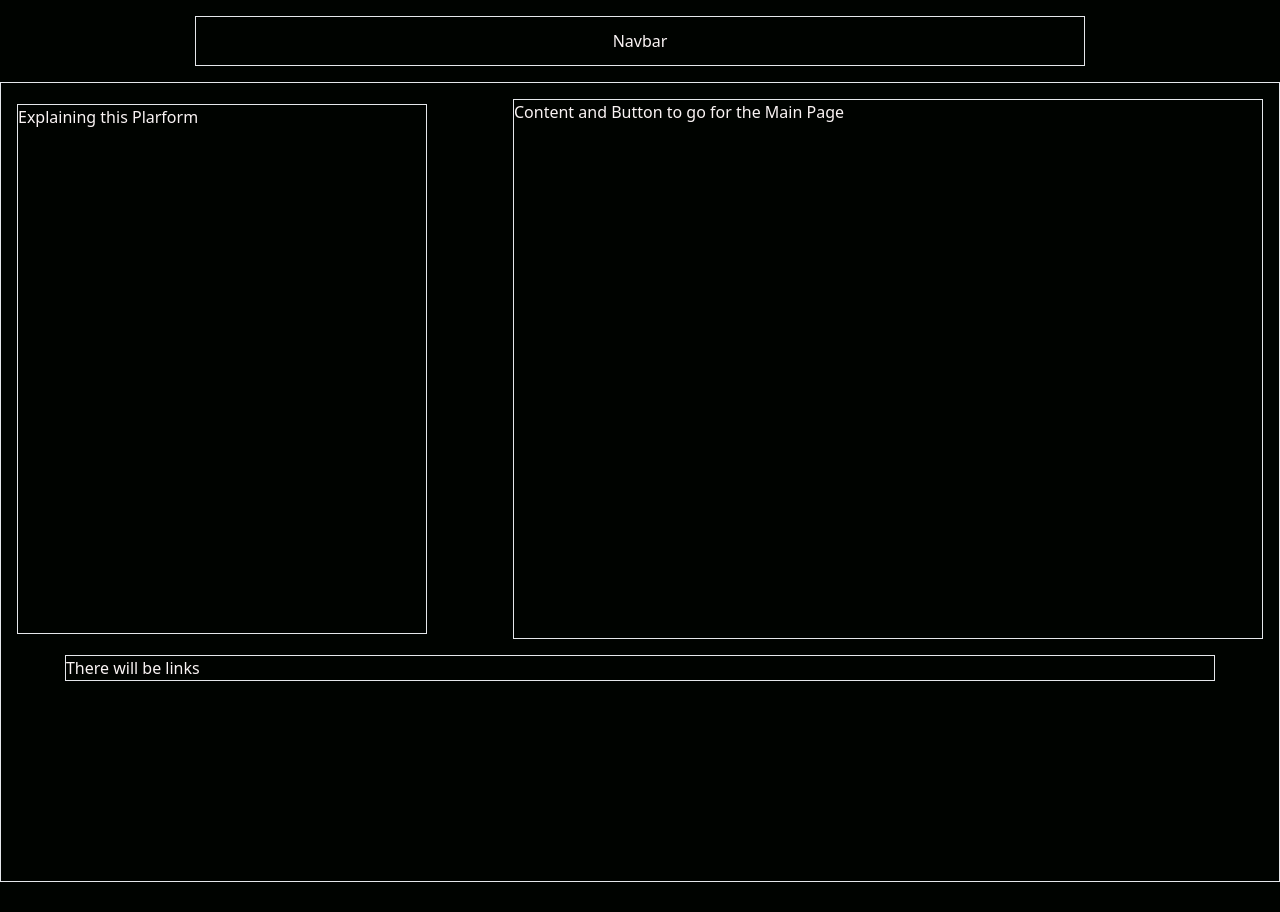
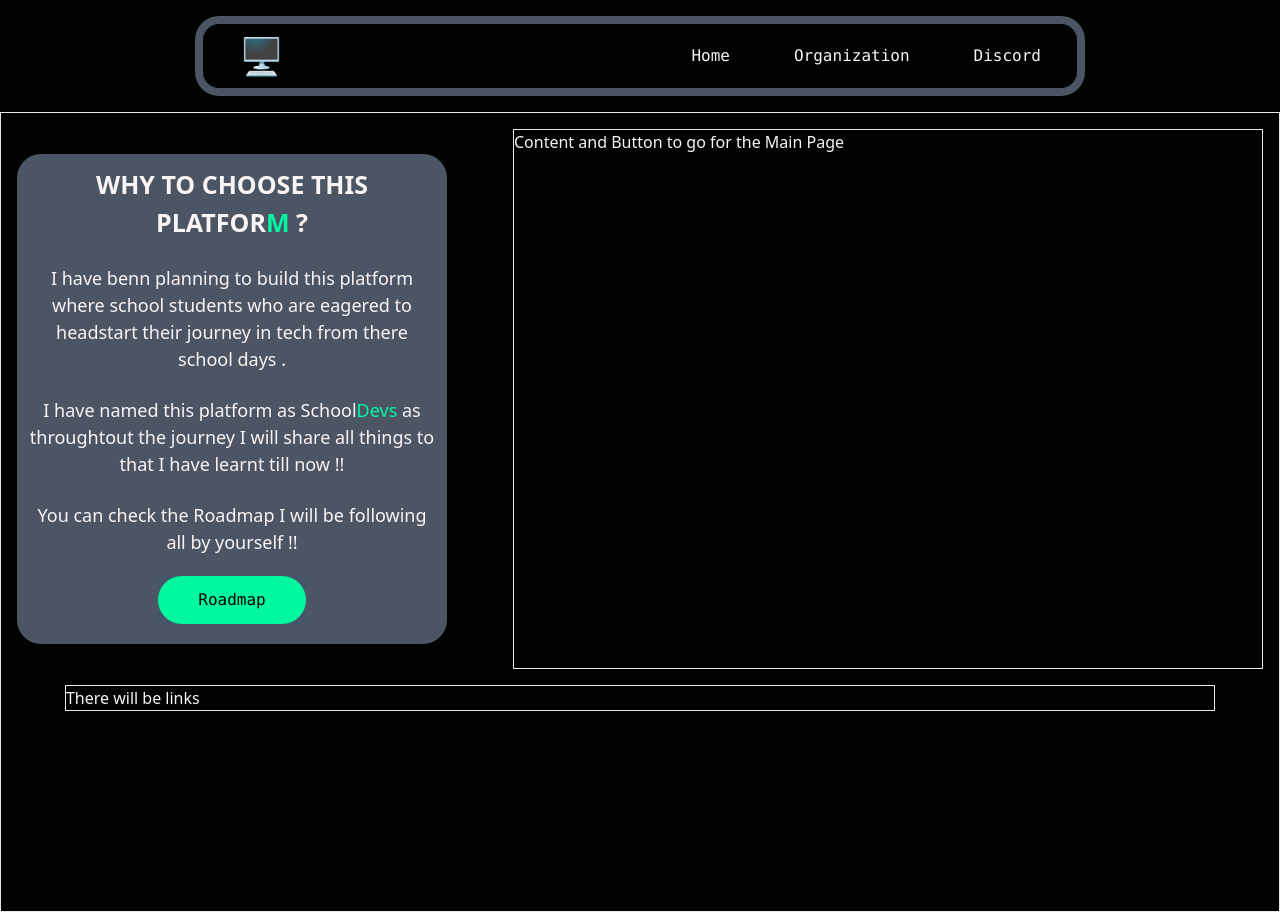
Before and after one commit to mrinalxdev/Synthia, a React (Vite) app: page / in a window 1280 px wide. Before the commit the page ends 882 px from the top, so only its background shows below. Built offline with nearby package versions, Linux system fonts and the light colour scheme.

Commit message:
Added the platform

```diff
--- a/src/components/Navbar.jsx
+++ b/src/components/Navbar.jsx
@@ -1,11 +1,20 @@
-import React from 'react'
+import React from "react";
+import { Link } from "react-router-dom";
 
 const Navbar = () => {
   return (
-    <div className='border max-w-[890px] m-auto mt-4 mb-4 text-center p-3'>
-      Navbar
+    <div className="border-8 border-gray-600 px-9 rounded-3xl max-w-[890px] m-auto mt-4 mb-4 text-center p-3 flex justify-between items-center">
+      <div className="text-4xl">
+        <h1>🖥️</h1>
+      </div>
+
+      <ul className="flex">
+        <li className="px-8 font-mono"><Link to="/">Home</Link></li>
+        <li className="px-8 font-mono"><Link to="/main">Organization</Link></li>
+        <li className="pl-8 font-mono"><Link to="/main">Discord</Link></li>
+      </ul>
     </div>
-  )
-}
+  );
+};
 
-export default Navbar
+export default Navbar;
--- a/src/pages/home/Platform.jsx
+++ b/src/pages/home/Platform.jsx
@@ -1,11 +1,35 @@
-import React from 'react'
+import React from "react";
+import { Link } from "react-router-dom";
 
 const Platform = () => {
   return (
-    <div className='border w-[410px] h-[530px]'>
-      Explaining this Plarform
+    <div className="bg-gray-600 p-3 w-[430px] rounded-3xl h-[490px]">
+      <h1 className="bg-gray-600 text-center uppercase text-[25px] font-bold">
+        Why to choose this platfor
+        <span className="bg-gray-600 text-[#00f9a0]">m </span>?
+      </h1>
+      <p className="bg-gray-600 text-center mt-6 text-[18px]">
+        I have benn planning to build this platform where school students who
+        are eagered to headstart their journey in tech from there school days .{" "}
+      </p>{" "}
+      <br />
+      <p className="bg-gray-600 text-center text-[18px]">
+        I have named this platform as School
+        <span className="text-[#00f9a0] bg-gray-600">Devs</span> as throughtout
+        the journey I will share all things to that I have learnt till now !!{" "}
+      </p>
+      <p className="bg-gray-600 text-center text-[18px] mt-6">
+        You can check the Roadmap I will be following all by yourself !!
+      </p>
+      <div className="bg-gray-600 flex justify-center items-center mt-5">
+        <Link to="/main" className="bg-slate-600">
+          <button className="bg-[#00f9a0] text-black px-10 py-3 ease-in-out duration-150 font-mono rounded-3xl hover:border-4 hover:border-[#00f9a0] hover:bg-transparent hover:text-white">
+            Roadmap
+          </button>
+        </Link>
+      </div>
     </div>
-  )
-}
+  );
+};
 
-export default Platform
+export default Platform;
```
